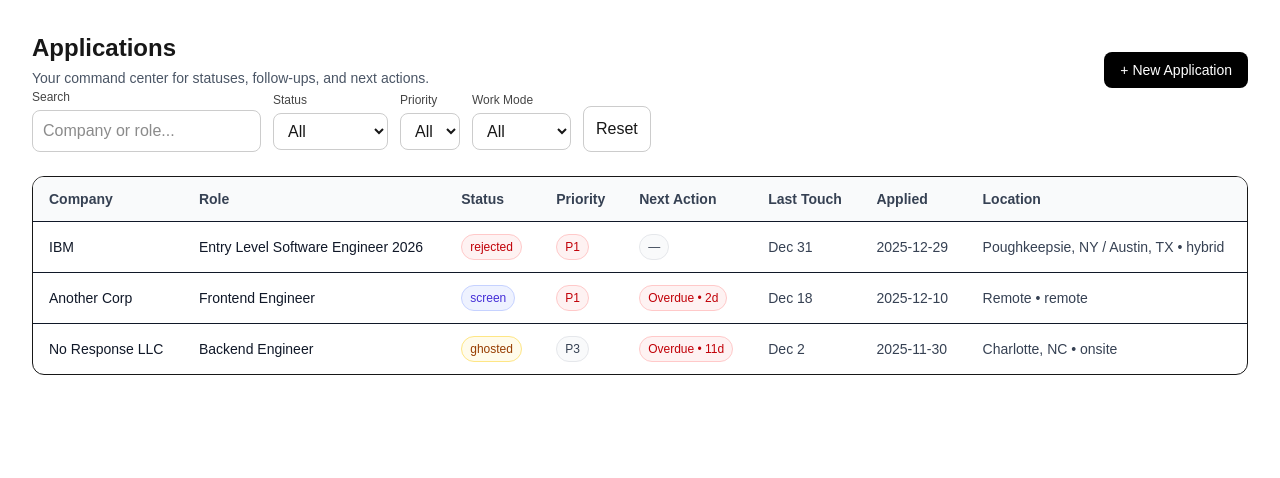
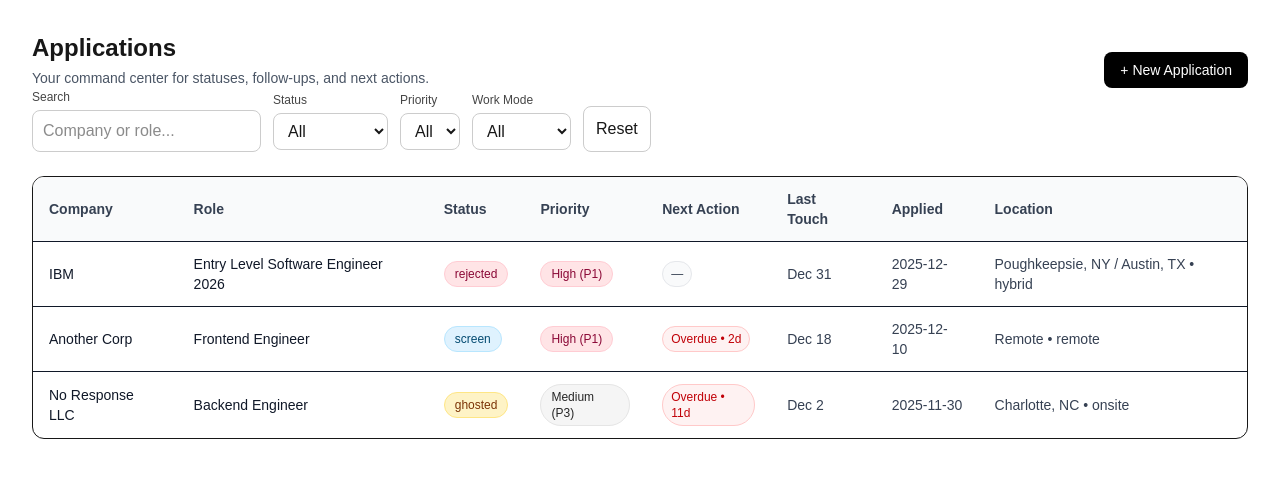
Before and after one commit to BMIHALKO/Ai-Job-Application-Command-Center, a Next.js app in the folder frontend/: page /applications in a window 1280 px wide. Shown: the top 478 px of the page. Built offline with nearby package versions, Linux system fonts and the light colour scheme.

Commit message:
Add status and priority badge visualization to applications list

```diff
--- a/frontend/app/applications/page.tsx
+++ b/frontend/app/applications/page.tsx
@@ -3,6 +3,8 @@ import Link from "next/link";
 
 import { MOCK_APPLICATIONS } from "./data";
 import FilterBar, { type ApplicationFilters } from "./FilterBar";
+import { Badge } from "../components/application/DetailBits";
+import { priorityLabel, priorityTone, statusTone } from "../lib/applicationUi";
 
 import { useEffect, useMemo, useState } from "react";
 
@@ -57,36 +59,6 @@ function formatNextAction(nextActionISO: string | null) {
     if (dayDiff === 1) return { label: "Tomorrow", tone: "neutral" as const };
 
     return { label: formatDateShort(due), tone: "neutral" as const }
-}
-
-function statusChipClass(status: ApplicationStatus) {
-    switch (status) {
-        case "offer":
-            return "bg-green-50 text-green-700 border-green-200";
-        case "interview":
-            return "bg-blue-50 text-blue-700 border-blue-200";
-        case "screen":
-            return "bg-indigo-50 text-indigo-700 border-indigo-200";
-        case "applied":
-            return "bg-gray-50 text-gray-700 border-gray-200";
-        case "draft":
-            return "bg-slate-50 text-slate-700 border-slate-200";
-        case "rejected":
-        case "withdrawn":
-            return "bg-red-50 text-red-700 border-red-200";
-        case "ghosted":
-            return "bg-amber-50 text-amber-800 border-amber-200";
-        default:
-            return "bg-gray-50 text-gray-700 border-gray-200";
-    }
-}
-
-function priorityChipClass(priority: number) {
-    if (priority <= 1) return "bg-red-50 text-red-700 border-red-200";
-    if (priority === 2) return "bg-amber-50 text-amber-800 border-amber-200";
-    if (priority === 3) return "bg-gray-50 text-gray-700 border-gray-200";
-
-    return "bg-slate-50 text-slate-600 border-slate-200";
 }
 
 function toneChipClass(tone: "neutral" | "warning" | "danger") {
@@ -219,22 +191,13 @@ export default function ApplicationsPage() {
                                     <td className = "px-4 py-3">{row.role_title}</td>
 
                                     <td className = "px-4 py-3">
-                                        <span
-                                            className = {`inline-flex items-center rounded-full border px-2 py-1 text-xs font-medium ${statusChipClass(row.status
-
-                                            )}`}
-                                        >
-                                            {row.status}
-                                        </span>
+                                        <Badge tone = {statusTone(row.status)}>{row.status}</Badge>
                                     </td>
 
                                     <td className = "px-4 py-3">
-                                        <span
-                                            className = {`inline-flex items-center rounded-full border px-2 py-1 text-xs font-medium ${priorityChipClass(row.priority
-                                            )}`}
-                                        >
-                                            P{row.priority}
-                                        </span>
+                                        <Badge tone = {priorityTone(row.priority)}>
+                                            {priorityLabel(row.priority)} (P{row.priority})
+                                        </Badge>
                                     </td>
 
                                     <td className = "px-4 py-3">
@@ -295,20 +258,11 @@ export default function ApplicationsPage() {
                     </div>
 
                     <div className="mt-4 flex flex-wrap gap-2">
-                    <span
-                        className={`inline-flex items-center rounded-full border px-2 py-1 text-xs font-medium ${statusChipClass(
-                        selected.status
-                        )}`}
-                    >
-                        {selected.status}
-                    </span>
-                    <span
-                        className={`inline-flex items-center rounded-full border px-2 py-1 text-xs font-medium ${priorityChipClass(
-                        selected.priority
-                        )}`}
-                    >
-                        P{selected.priority}
-                    </span>
+                        <Badge tone = {statusTone(selected.status)}>{selected.status}</Badge>
+
+                        <Badge tone = {priorityTone(selected.priority)}>
+                            {priorityLabel(selected.priority)} (P{selected.priority})
+                        </Badge>
                     </div>
 
                     <div className="mt-5 space-y-2 text-sm">
--- a/frontend/app/lib/applicationUi.ts
+++ b/frontend/app/lib/applicationUi.ts
@@ -20,14 +20,16 @@ export function statusTone(status: ApplicationStatus) {
 }
 
 export function priorityLabel(p: number) {
-    if (p >= 4) return "High";
+    if (p <= 1) return "High";
+    if (p === 2) return "High";
     if (p === 3) return "Medium";
     return "Low";
 }
 
 export function priorityTone(p: number) {
-    if (p >= 4) return "danger";
-    if (p === 3) return "warning";
+    if (p <= 1) return "danger";
+    if (p === 2) return "warning";
+    if (p === 3) return "neutral";
     return "neutral";
 }
 
```
